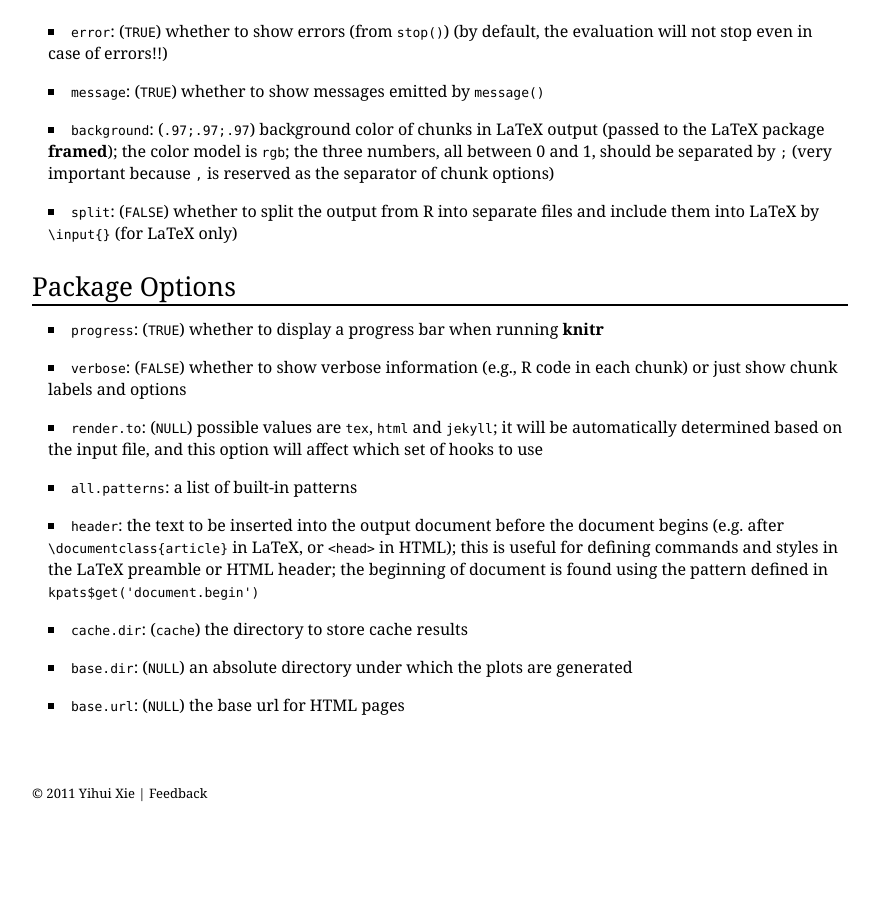
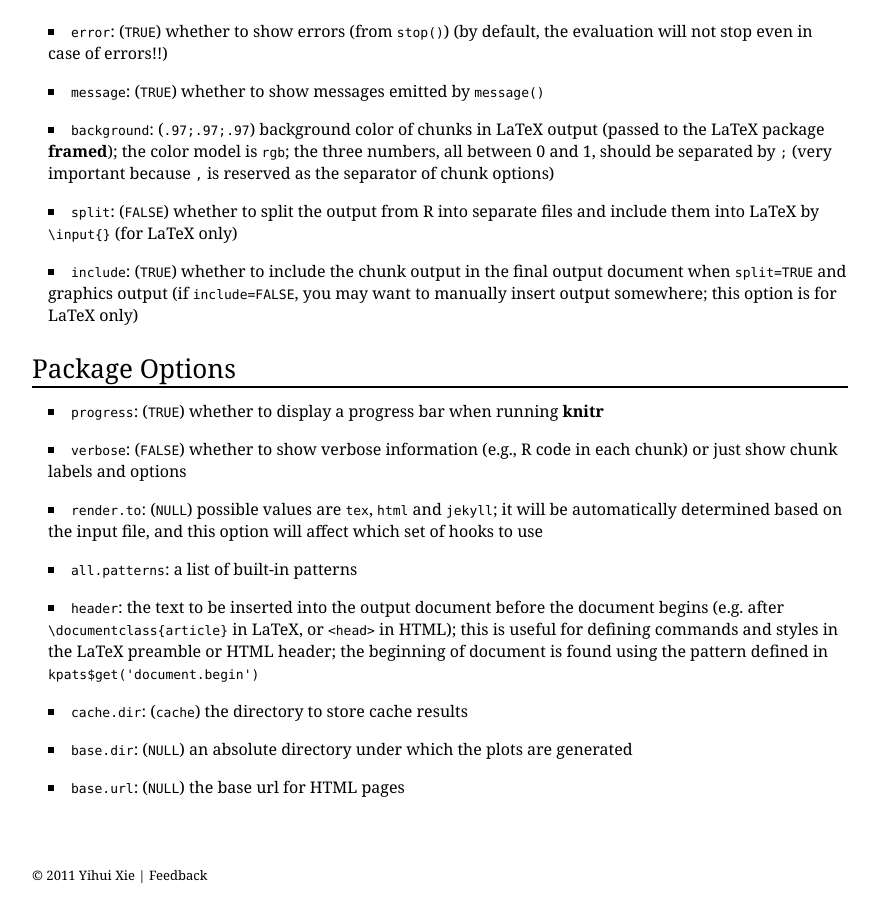
Before and after one commit to yihui/knitr, a Jekyll site: the page built from options.md, in a window 1280 px wide and 900 px high, scrolled down 2950 px. Shown: the whole window, without its empty margins (200-1079 px from the left). Built offline with Jekyll 4.4.1, drawn with Linux system fonts in a browser that asks for light colours; some web fonts are replaced; before the commit the page ends 3812 px from its top, so only the background shows below that.

Commit message:
the include option doc

```diff
--- a/options.md
+++ b/options.md
@@ -48,6 +48,7 @@ And `\SweaveOpts{comment=#, width=6, height=6}` can change the default global op
 - `message`: (`TRUE`) whether to show messages emitted by `message()`
 - `background`: (`.97;.97;.97`) background color of chunks in LaTeX output (passed to the LaTeX package **framed**); the color model is `rgb`; the three numbers, all between 0 and 1, should be separated by `;` (very important because `,` is reserved as the separator of chunk options)
 - `split`: (`FALSE`) whether to split the output from R into separate files and include them into LaTeX by `\input{}` (for LaTeX only)
+- `include`: (`TRUE`) whether to include the chunk output in the final output document when `split=TRUE` and graphics output (if `include=FALSE`, you may want to manually insert output somewhere; this option is for LaTeX only)
 
 ## Package Options <a id="package_options"></a>
 
```
